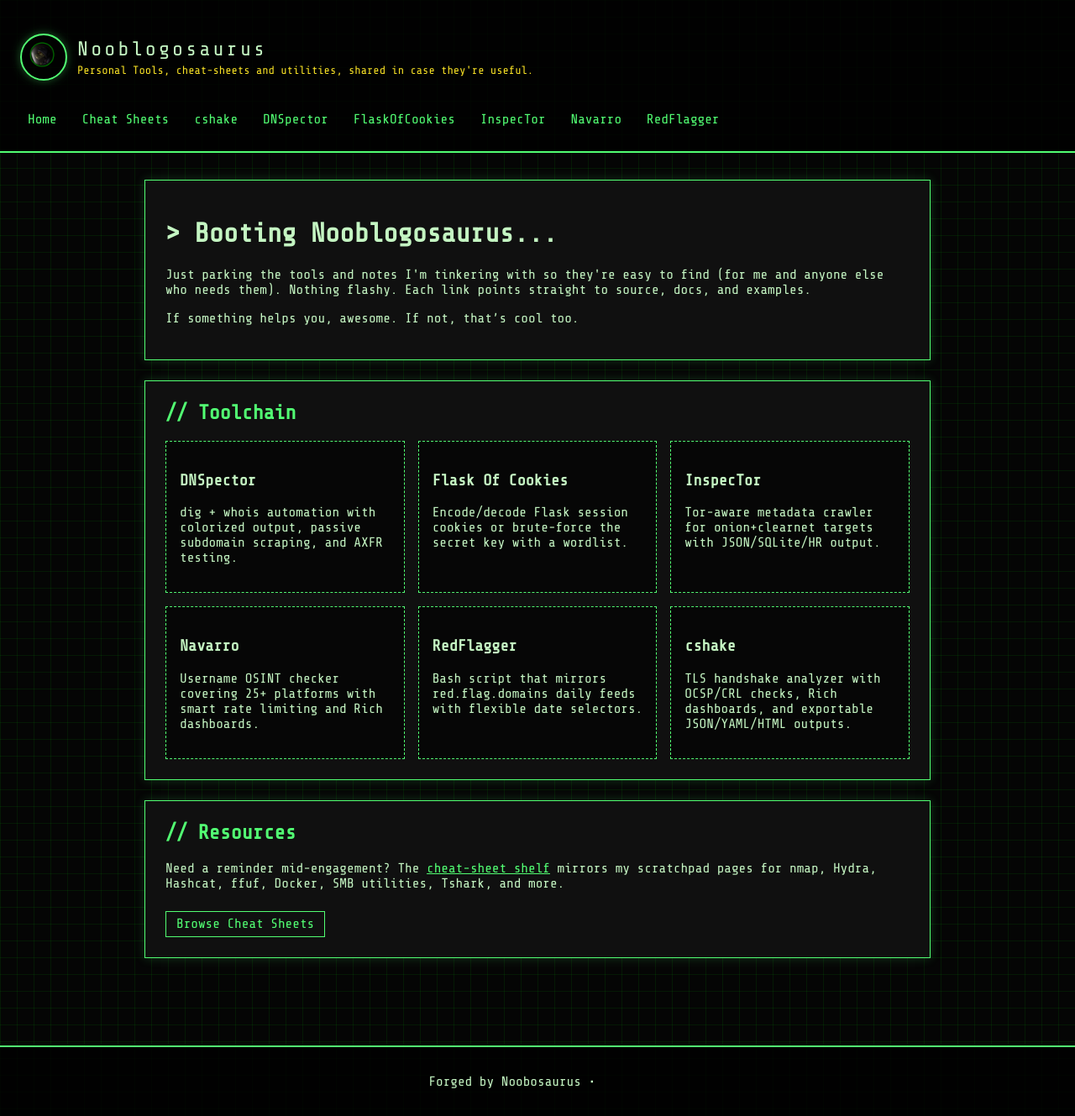
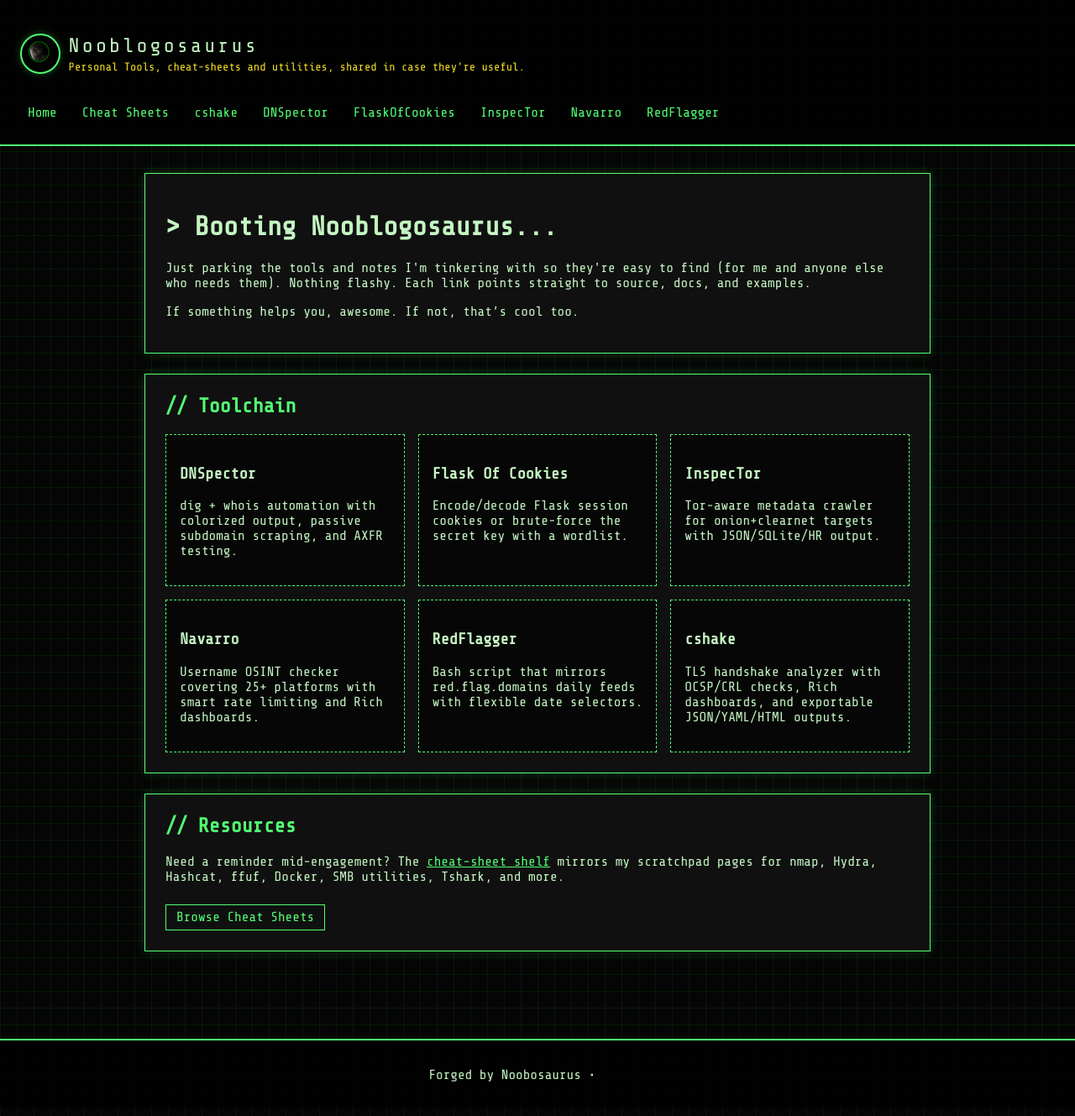
Before and after one commit to NoobosaurusBlog/Nooblogaurus, a Jekyll site: the page built from index.md, in a window 1280 px wide and 1329 px high. Shown: the whole window at 84% size. Built offline with Jekyll 4.4.1, drawn with Linux system fonts in a browser that asks for light colours.

Commit message:
Adjust avatar spacing

```diff
--- a/assets/css/main.css
+++ b/assets/css/main.css
@@ -40,16 +40,16 @@ body {
 .logo-block {
   display: flex;
   align-items: center;
-  gap: 0.75rem;
+  gap: 0.6rem;
 }
 
 .logo-avatar {
-  width: 56px;
-  height: 56px;
+  width: 48px;
+  height: 48px;
   border-radius: 50%;
   border: 2px solid var(--accent);
   object-fit: cover;
-  box-shadow: 0 0 12px rgba(82, 255, 115, 0.35);
+  box-shadow: 0 0 10px rgba(82, 255, 115, 0.3);
 }
 
 .logo-meta {
```
